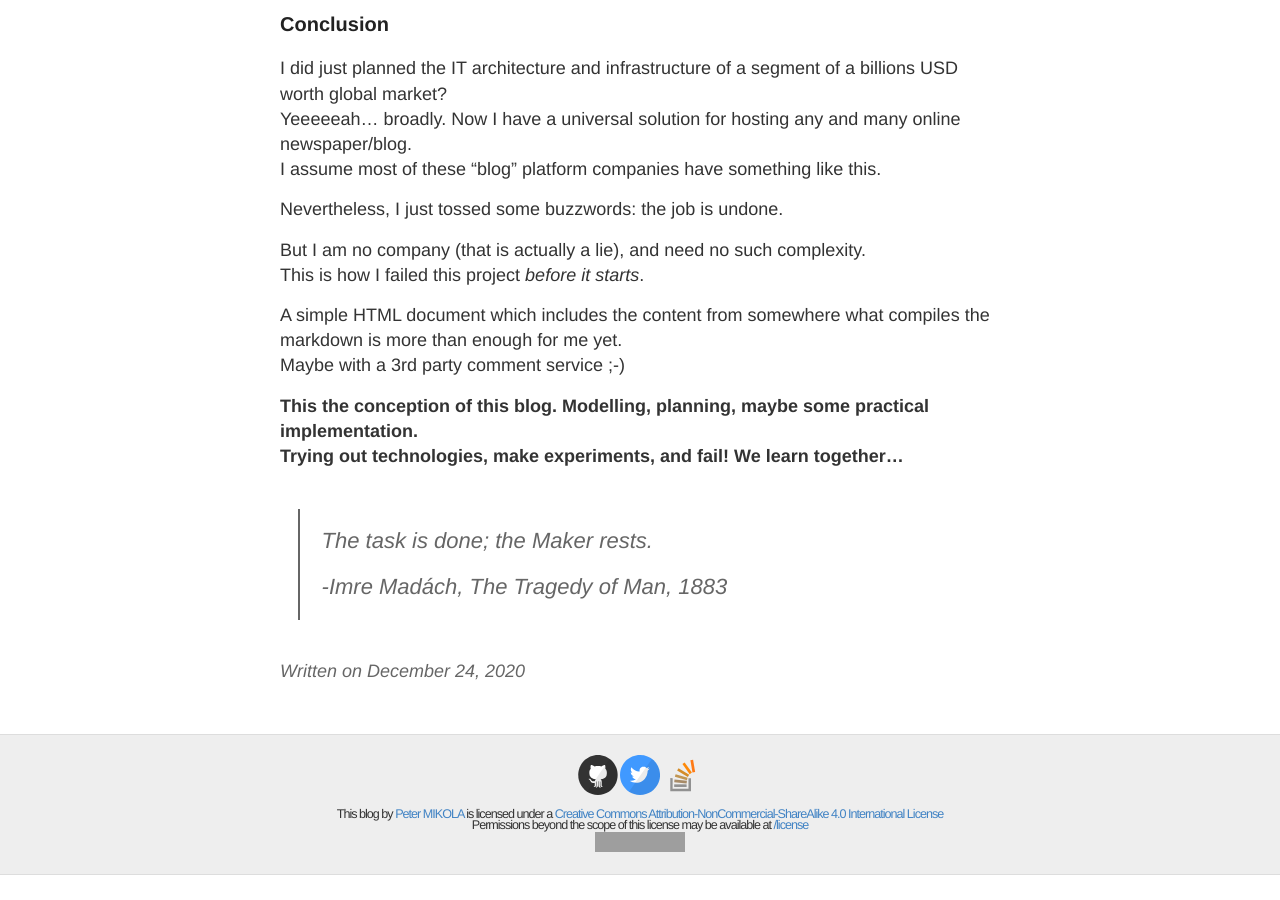
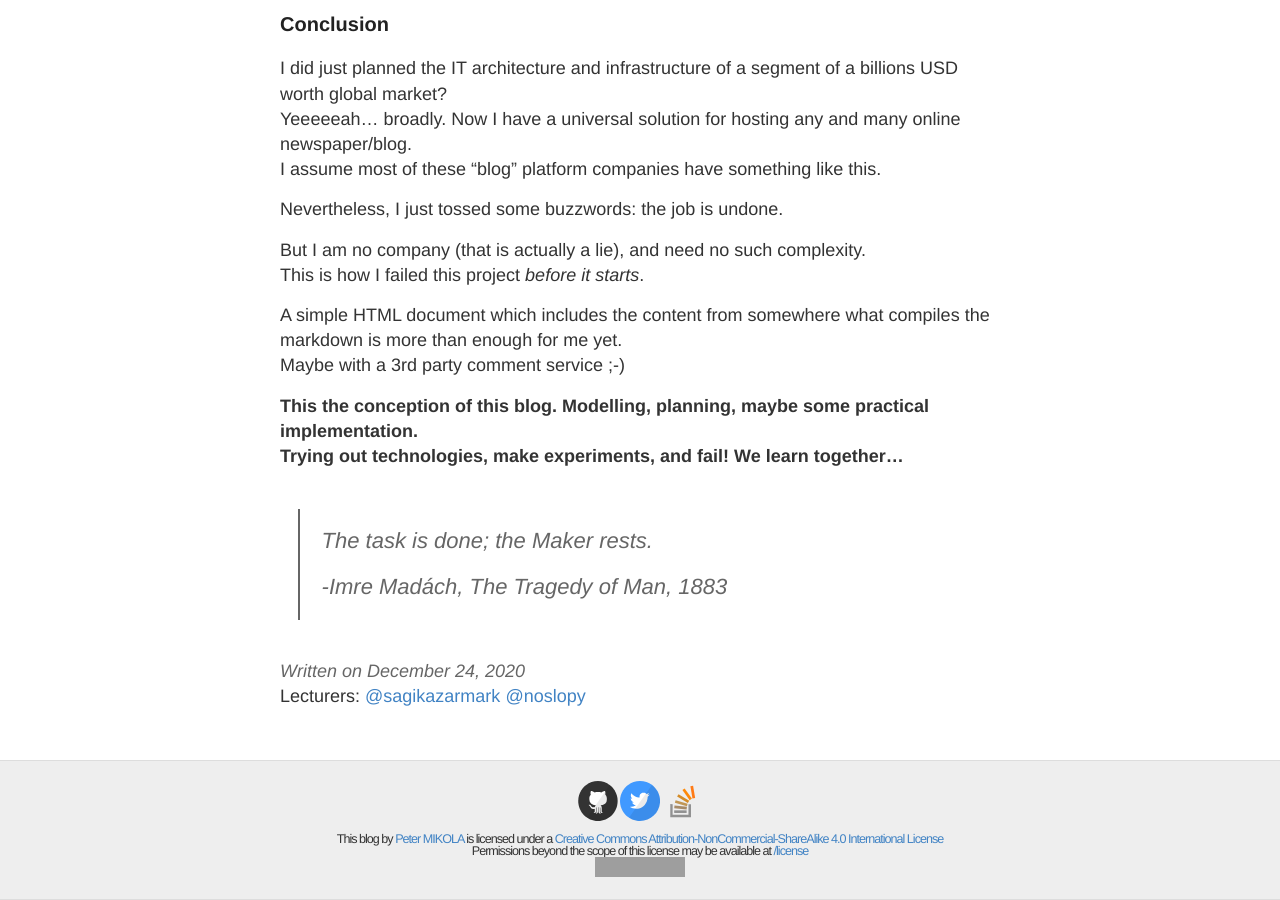
Before and after one commit to Mikopet/mikopet.dev, a Jekyll site: the page built from _posts/2020-12-24-hello-world.md, in a window 1280 px wide and 900 px high, scrolled down 2773 px. Built offline with Jekyll 4.4.1, drawn with Linux system fonts in a browser that asks for light colours; before the commit the page ends 3648 px from its top, so only the background shows below that; grey boxes are pictures that could not be loaded.

Commit message:
add lecturer section

```diff
--- /dev/null
+++ b/_includes/lecturers.html
@@ -0,0 +1,11 @@
+<div class="lecturers">
+{{include.caption}}:
+
+{% assign tableItems = include.items | split: ", " %}
+{% assign tableFileParam = {{include.file}} %}
+{% assign tableFile = site.data[tableFileParam] %}
+
+{% for entry in tableItems %}
+    <a href="{{ tableFile[entry].url }}">@{{ entry }}</a>
+{% endfor %}
+</div>
--- a/_layouts/post.html
+++ b/_layouts/post.html
@@ -13,5 +13,9 @@ layout: default
         Written on {{ page.date | date: "%B %e, %Y" }}
     </div>
 
+    {% if page.lecturers %}
+    {% include lecturers.html items=page.lecturers file="lecturers" caption="Lecturers" %}
+    {% endif %}
+
     {% include disqus.html %}
 </article>
--- a/_posts/2020-12-24-hello-world.md
+++ b/_posts/2020-12-24-hello-world.md
@@ -3,6 +3,7 @@ layout:     post
 title:      "println!(\"{} World!\", \"Hello\");"
 date:       2020-12-24
 categories: architect
+lecturers:  sagikazarmark, noslopy
 ---
 
 ### Abstract
```
Also changed, not shown: _data/lecturers.yml (added, +7 -0 lines).
